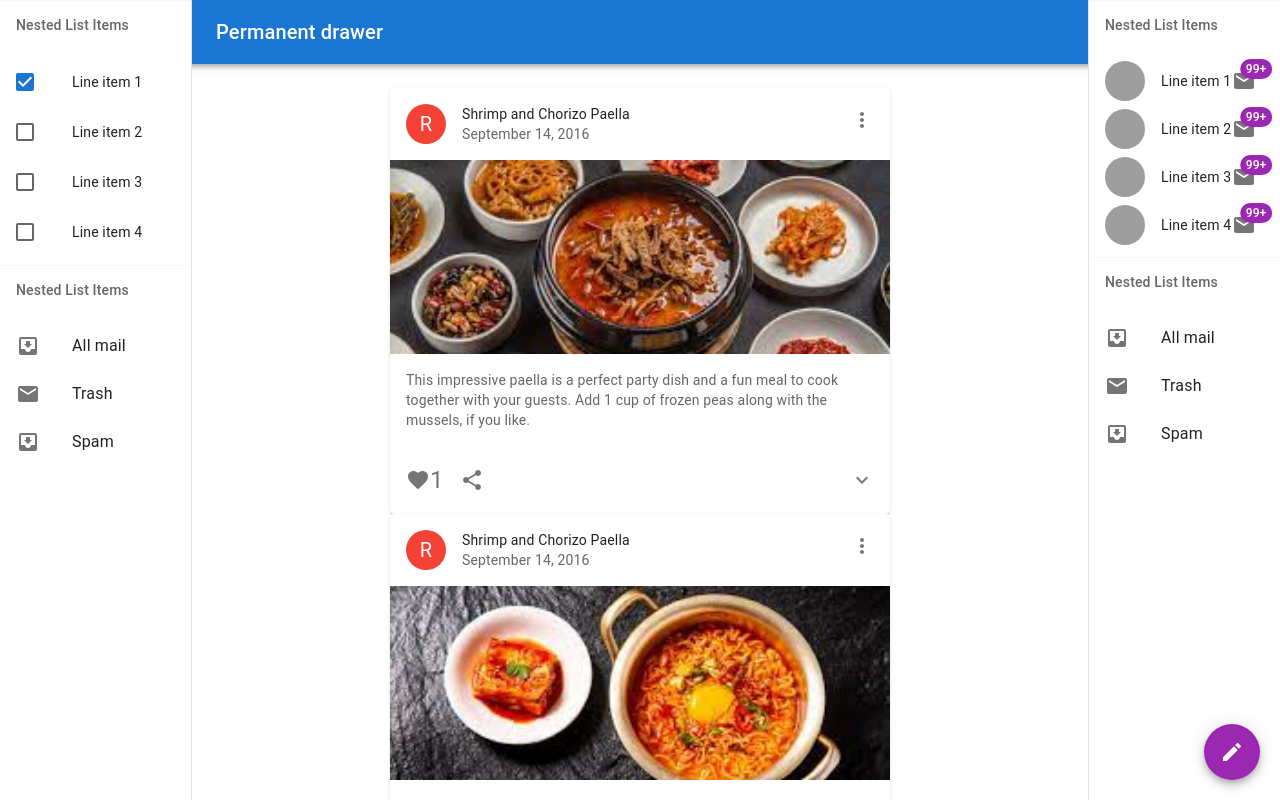
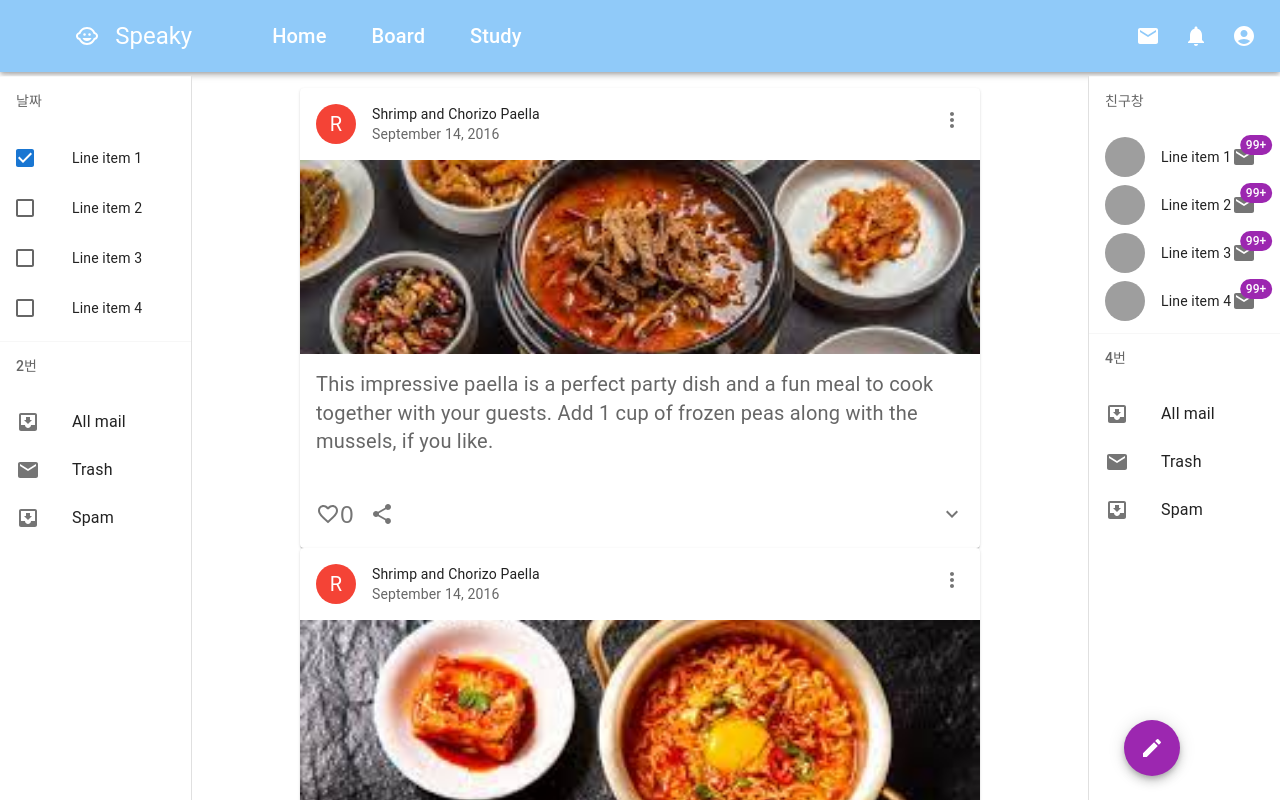
Before and after one commit to SPEAKIES/SPEAKY, a React (Create React App) app in the folder speaky_front/: page / in a window 1280 px wide. Shown: the top 800 px of the page. Built offline with nearby package versions, Linux system fonts and the light colour scheme; grey boxes are pictures that could not be loaded.

Commit message:
자유게시판 10월 24일 미완성

```diff
--- a/speaky_front/src/App.js
+++ b/speaky_front/src/App.js
@@ -6,14 +6,12 @@ import "primereact/resources/primereact.min.css";                  //core css
 import "primeicons/primeicons.css";                                //icons
 
 import FreeBoard from "./pages/FreeBoard";
-import CssBaseline from "@mui/material/CssBaseline";
-
-
+import Header from './components/Navbar'
 function App() {
   return (
     <>
-      <CssBaseline />
-      <FreeBoard />
+      <Header/>
+      <FreeBoard style={{paddingTop:'50px'}} />
     </>
   );
 }
--- a/speaky_front/src/components/BoardCard.js
+++ b/speaky_front/src/components/BoardCard.js
@@ -14,6 +14,7 @@ import FavoriteIcon from '@mui/icons-material/Favorite';
 import ShareIcon from '@mui/icons-material/Share';
 import ExpandMoreIcon from '@mui/icons-material/ExpandMore';
 import MoreVertIcon from '@mui/icons-material/MoreVert';
+import FavoriteBorderIcon from '@mui/icons-material/FavoriteBorder';
 
 const ExpandMore = styled((props) => {
   const { expand, ...other } = props;
@@ -28,13 +29,25 @@ const ExpandMore = styled((props) => {
 
 export default function BoardCard(props) {
   const [expanded, setExpanded] = React.useState(false);
-
+  const [heartCheck,setHeartCheck] =React.useState(false);
+  const [heart,setHeart] = React.useState(0);
   const handleExpandClick = () => {
     setExpanded(!expanded);
   };
+  const heartClick = () =>{
+    if(heartCheck){
+      setHeart(heart-1);
+      setHeartCheck(false);
+    }
+    else{
+      setHeart(heart+1);
+      setHeartCheck(true);
+    }
+
+  }
 
   return (
-    <Card sx={{ maxWidth: 500 }}>
+    <Card sx={{ maxWidth: 680 }}>
       <CardHeader
         avatar={
           <Avatar sx={{ bgcolor: red[500] }} aria-label="recipe">
@@ -49,6 +62,7 @@ export default function BoardCard(props) {
         title="Shrimp and Chorizo Paella"
         subheader="September 14, 2016"
       />
+      <div onClick={handleExpandClick}>
         <CardMedia
           component="img"
           height="194"
@@ -56,16 +70,17 @@ export default function BoardCard(props) {
           alt="그림사진"
         />
         <CardContent>
-        <Typography variant="body2" color="text.secondary">
+          <Typography variant="body2" color="text.secondary" fontSize="20px">
             This impressive paella is a perfect party dish and a fun meal to cook
             together with your guests. Add 1 cup of frozen peas along with the mussels,
             if you like.
           </Typography>
         </CardContent>
+      </div>
       <CardActions disableSpacing>
-        <IconButton aria-label="add to favorites">
-          <FavoriteIcon />
-          <div>1</div>
+        <IconButton aria-label="add to favorites" onClick={heartClick}>
+          {heartCheck ? <FavoriteIcon/> :<FavoriteBorderIcon/>}
+          <div>{heart}</div>
         </IconButton>
         <IconButton aria-label="share">
           <ShareIcon />
@@ -73,39 +88,14 @@ export default function BoardCard(props) {
         <ExpandMore
           expand={expanded}
           onClick={handleExpandClick}
-          aria-expanded={expanded}
           aria-label="show more"
         >
           <ExpandMoreIcon />
         </ExpandMore>
       </CardActions>
-      <Collapse in={expanded} timeout="auto" unmountOnExit>
-        <CardContent>
-          <Typography paragraph>Method:</Typography>
-          <Typography paragraph>
-            Heat 1/2 cup of the broth in a pot until simmering, add saffron and set
-            aside for 10 minutes.
-          </Typography>
-          <Typography paragraph>
-            Heat oil in a (14- to 16-inch) paella pan or a large, deep skillet over
-            medium-high heat. Add chicken, shrimp and chorizo, and cook, stirring
-            occasionally until lightly browned, 6 to 8 minutes. Transfer shrimp to a
-            large plate and set aside, leaving chicken and chorizo in the pan. Add
-            pimentón, bay leaves, garlic, tomatoes, onion, salt and pepper, and cook,
-            stirring often until thickened and fragrant, about 10 minutes. Add
-            saffron broth and remaining 4 1/2 cups chicken broth; bring to a boil.
-          </Typography>
-          <Typography paragraph>
-            Add rice and stir very gently to distribute. Top with artichokes and
-            peppers, and cook without stirring, until most of the liquid is absorbed,
-            15 to 18 minutes. Reduce heat to medium-low, add reserved shrimp and
-            mussels, tucking them down into the rice, and cook again without
-            stirring, until mussels have opened and rice is just tender, 5 to 7
-            minutes more. (Discard any mussels that don&apos;t open.)
-          </Typography>
-          <Typography>
-            Set aside off of the heat to let rest for 10 minutes, and then serve.
-          </Typography>
+      <Collapse in={expanded} timeout="auto" unmountOnExit >
+        <CardContent style={{fontSize: '20px'}}>
+        댓글창
         </CardContent>
       </Collapse>
     </Card>
--- a/speaky_front/src/components/WirteModal.js
+++ b/speaky_front/src/components/WirteModal.js
@@ -32,8 +32,8 @@ const Boxstyle = {
 };
 const Buttonstyle={
     position: 'absolute',
-    right:20,
-    bottom:20,
+    right:100,
+    bottom:100,
 }
 
 export default function WirteModal() {
--- a/speaky_front/src/components/navbar.js
+++ b/speaky_front/src/components/navbar.js
@@ -1,5 +1,4 @@
 import * as React from "react";
-import { styled, alpha } from "@mui/material/styles";
 import AppBar from "@mui/material/AppBar";
 import Box from "@mui/material/Box";
 import Toolbar from "@mui/material/Toolbar";
@@ -86,11 +85,11 @@ export default function PrimarySearchAppBar() {
       open={isMenuOpen}
       onClose={handleMenuClose}
     >
-      <MenuItem onClick={""}>Profile</MenuItem>
-      <MenuItem onClick={""}>My account</MenuItem>
+      <MenuItem >Profile</MenuItem>
+      <MenuItem >My account</MenuItem>
 
       {/* 로그인 안했을 땐 안뜨고 했을 때만 로그아웃 구현하기 */}
-      <MenuItem onClick={""}>Logout</MenuItem>
+      <MenuItem >Logout</MenuItem>
     </Menu>
   );
 
@@ -228,7 +227,7 @@ export default function PrimarySearchAppBar() {
     <Box sx={{ flexGrow: 1 }}>
       <ThemeProvider theme={theme}></ThemeProvider>
       <AppBar
-        position="static"
+        position="fixed"
         sx={{ bgcolor: blue[200], paddingTop: "0.3vw", paddingBottom: "0.3vw" }}
       >
         <Toolbar>
--- a/speaky_front/src/pages/FreeBoard.js
+++ b/speaky_front/src/pages/FreeBoard.js
@@ -1,11 +1,8 @@
 import * as React from 'react';
 import Box from '@mui/material/Box';
 import Drawer from '@mui/material/Drawer';
-import CssBaseline from '@mui/material/CssBaseline';
-import AppBar from '@mui/material/AppBar';
 import Toolbar from '@mui/material/Toolbar';
 import List from '@mui/material/List';
-import Typography from '@mui/material/Typography';
 import Divider from '@mui/material/Divider';
 import ListItem from '@mui/material/ListItem';
 import ListItemButton from '@mui/material/ListItemButton';
@@ -24,17 +21,6 @@ export default function FreeBoard() {
   const images = ['images/1번.jpg','images/2번.jpg','images/3번.jpg']
   return (
     <Box sx={{ display: 'flex' }}>
-      <CssBaseline />
-      <AppBar
-        position="fixed"
-        sx={{ width: `100%`, px: `${drawerWidth}` }}
-      >
-        <Toolbar >
-          <Typography variant="h6" noWrap component="div">
-            Permanent drawer
-          </Typography>
-        </Toolbar>
-      </AppBar>
       <Drawer
         sx={{
           display:{xs:'none',sm:'none',md:'block'},
@@ -42,6 +28,7 @@ export default function FreeBoard() {
           flexShrink: 0,
           '& .MuiDrawer-paper': {
             width: drawerWidth,
+            marginTop:9.5,
             boxSizing: 'border-box',
           },
         }}
@@ -51,13 +38,13 @@ export default function FreeBoard() {
 
         <Divider />
         <ListSubheader component="div" id="nested-list-subheader">
-          Nested List Items
+          날짜
         </ListSubheader>
         <CheckboxList/>
 
         <Divider />
         <ListSubheader component="div" id="nested-list-subheader">
-          Nested List Items
+          2번
         </ListSubheader>
         <List>
           {['All mail', 'Trash', 'Spam'].map((text, index) => (
@@ -78,10 +65,9 @@ export default function FreeBoard() {
         sx={{display:'flex', flexDirection: 'column',alignItems: 'center',  flexGrow: 1, bgcolor: 'background.default', p: 3}}
       >
         <Toolbar />
-        {images.map((image) => (
-          <BoardCard img={image}/>
+        {images.map((image,index) => (
+          <BoardCard key={index} img={image}/>
         ))}
-
       </Box>
       <Drawer
         sx={{
@@ -90,6 +76,7 @@ export default function FreeBoard() {
           flexShrink: 0,
           '& .MuiDrawer-paper': {
             width: drawerWidth,
+            marginTop:9.5,
             boxSizing: 'border-box',
           },
         }}
@@ -99,12 +86,13 @@ export default function FreeBoard() {
 
         <Divider />
         <ListSubheader component="div" id="nested-list-subheader">
-          Nested List Items
+          친구창
         </ListSubheader>
         <FollowList/>
         <Divider />
+
         <ListSubheader component="div" id="nested-list-subheader">
-          Nested List Items
+          4번
         </ListSubheader>
         <List>
           {['All mail', 'Trash', 'Spam'].map((text, index) => (
```
Lines whose indentation alone changed are shown as unchanged.
